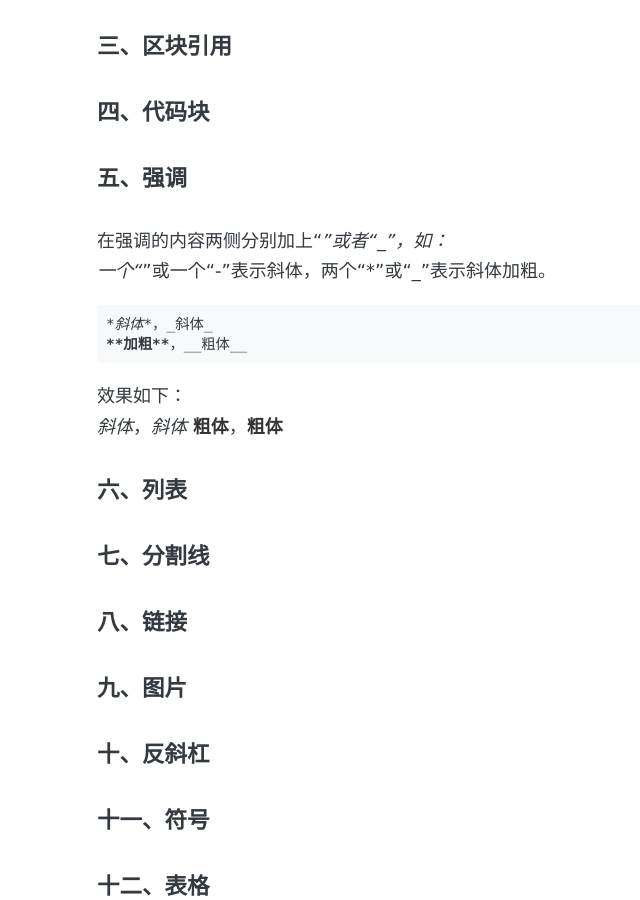
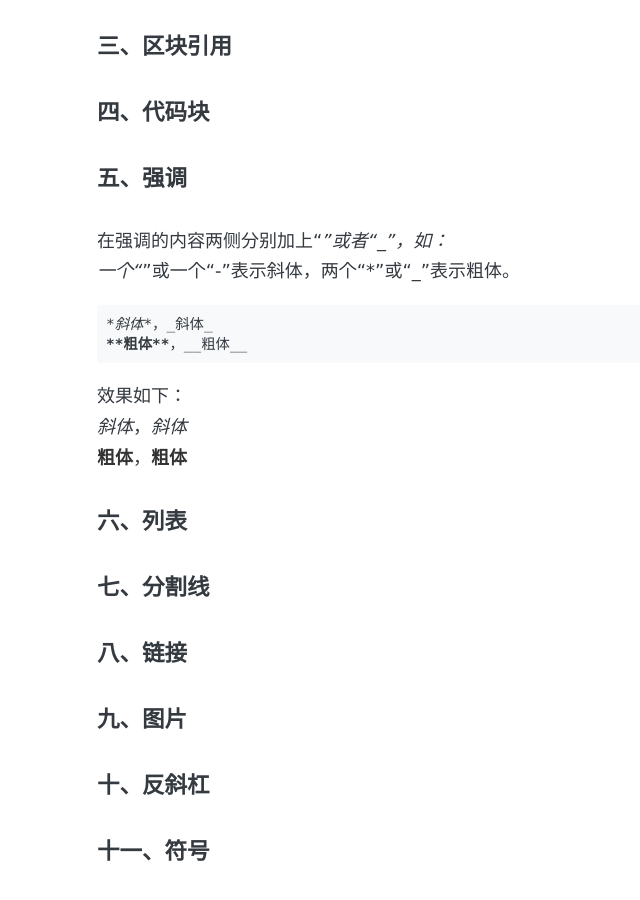
Before and after one commit to perfiffer/perfiffer.github.io, a Jekyll site: the page built from _posts/2019-04-16-markdown语法.md, in a window 1280 px wide and 900 px high, scrolled down 1585 px. Shown: the whole window, without its empty margins (129-769 px from the left). Built offline with Jekyll 4.4.1, drawn with Linux system fonts in a browser that asks for light colours; some web fonts are replaced; comment, search, counter and statistics services are not loaded.

Commit message:
blog update

````diff
--- a/_posts/2019-04-16-markdown语法.md
+++ b/_posts/2019-04-16-markdown语法.md
@@ -45,10 +45,10 @@ comments: true
 
 #### 五、强调
 在强调的内容两侧分别加上“*”或者“_”，如：
-一个“*”或一个“-”表示斜体，两个“*”或“_”表示斜体加粗。
+一个“*”或一个“-”表示斜体，两个“*”或“_”表示粗体。
 ```markdown
 *斜体*，_斜体_
-**加粗**，__粗体__
+**粗体**，__粗体__
 ```
 效果如下：
 *斜体*，_斜体_
````
